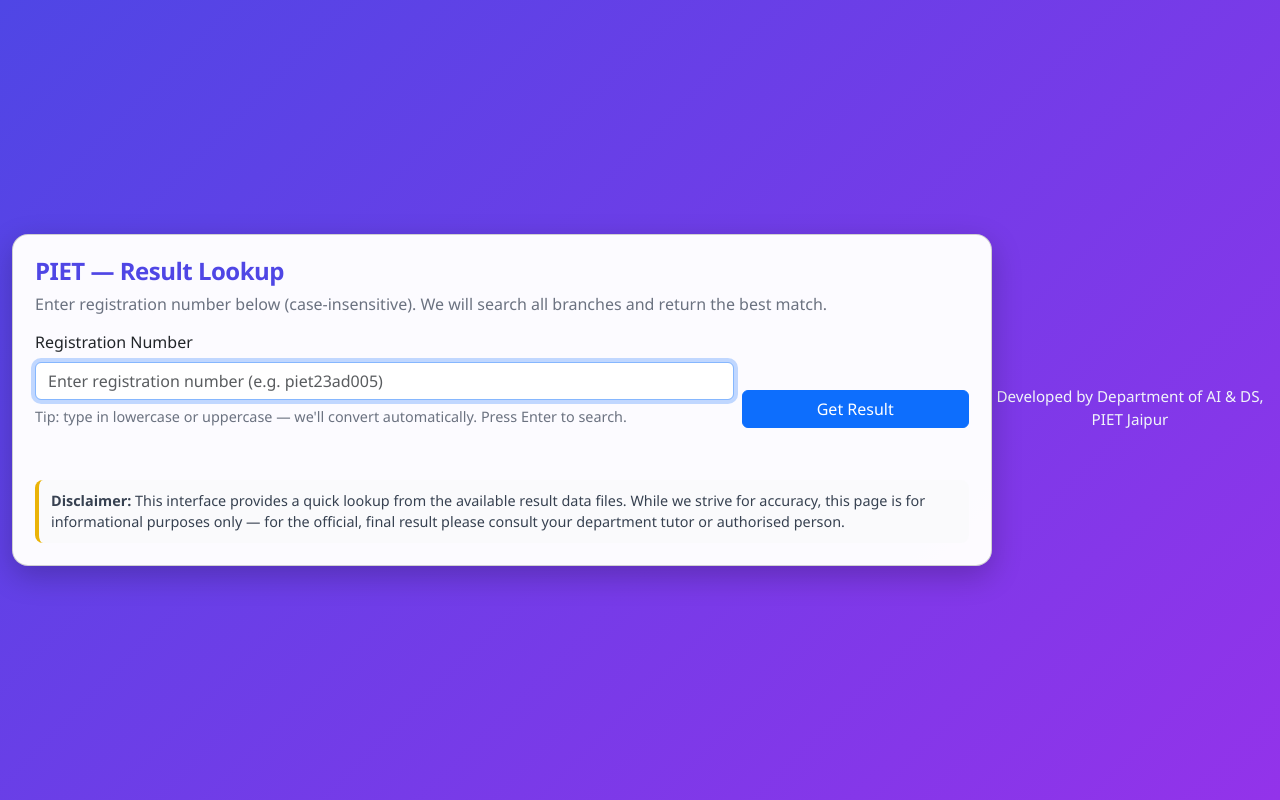
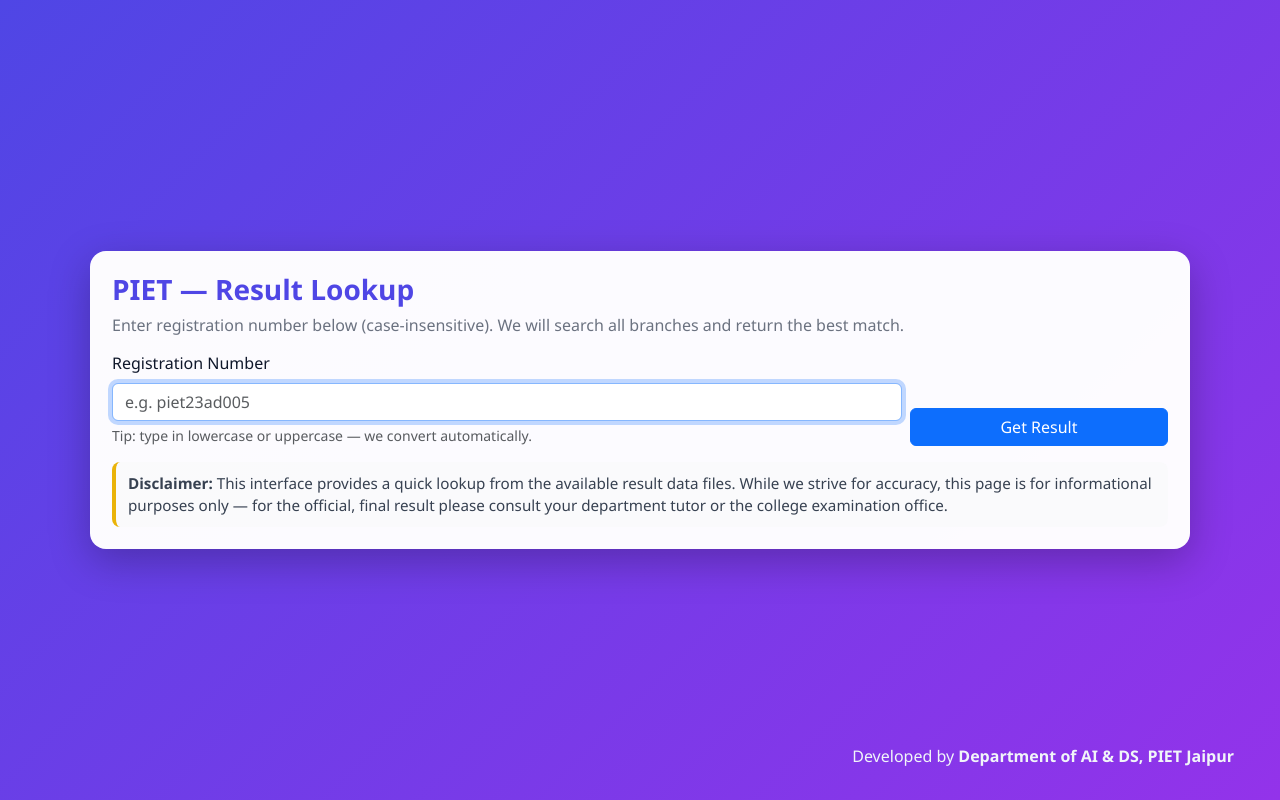
Before and after one commit to singhudaypratap/result4thsem, a Flask app: page / in a window 1280 px wide. Run offline with Flask 3, Linux system fonts and the light colour scheme.

Commit message:
Update index.html

```diff
--- a/templates/index.html
+++ b/templates/index.html
@@ -5,168 +5,212 @@
   <meta name="viewport" content="width=device-width,initial-scale=1" />
   <title>PIET — Result Lookup</title>
   <link href="https://cdn.jsdelivr.net/npm/bootstrap@5.3.2/dist/css/bootstrap.min.css" rel="stylesheet">
+
   <style>
     :root{
-      --accent1:#4f46e5;
-      --accent2:#9333ea;
+      --accent1: #4f46e5;
+      --accent2: #9333ea;
       --card-bg: rgba(255,255,255,0.98);
-      --muted:#6b7280;
+      --muted: #6b7280;
+    }
+
+    html,body {
+      height: 100%;
     }
     body {
+      margin: 0;
+      font-family: "Segoe UI", Tahoma, Geneva, Verdana, sans-serif;
+      display: flex;
+      flex-direction: column;
+      min-height: 100vh;
       background: linear-gradient(135deg, var(--accent1), var(--accent2));
-      min-height: 100vh;
+      color: #0f172a;
+    }
+
+    /* main container holds the card and grows */
+    .main {
+      flex: 1 0 auto;
       display: flex;
       align-items: center;
       justify-content: center;
-      font-family: "Segoe UI", Tahoma, Geneva, Verdana, sans-serif;
-      color: #111827;
-      padding: 36px 12px;
+      padding: 32px;
     }
-    .card {
+
+    .card-outer {
+      width: 100%;
+      max-width: 1100px;
       background: var(--card-bg);
       border-radius: 16px;
-      box-shadow: 0 10px 30px rgba(0,0,0,0.22);
-      max-width: 980px;
-      width: 100%;
+      box-shadow: 0 12px 40px rgba(0,0,0,0.25);
       padding: 22px;
+      position: relative;
     }
-    h4 {
+
+    h4.title {
+      color: var(--accent1);
       font-weight: 800;
-      color: var(--accent1);
       margin-bottom: 6px;
-      letter-spacing: -0.5px;
+      font-size: 1.75rem;
     }
-    .subtitle {
-      color: var(--muted);
-      margin-bottom: 14px;
-    }
-    .hint { font-size:0.9rem; color:var(--muted); margin-top:6px; }
+    .subtitle { color: var(--muted); margin-bottom: 14px; }
 
-    /* Group headings */
+    /* form area */
+    .form-row { margin-bottom: 12px; }
+
+    /* group heading */
     .group-head {
-      margin-top:18px;
-      margin-bottom:8px;
-      font-weight:700;
-      color:#111827;
+      margin-top: 18px;
+      margin-bottom: 8px;
+      font-weight: 800;
+      color: #0f172a;
       display:flex;
       align-items:center;
       gap:10px;
     }
-    .group-head small { color:var(--muted); font-weight:600; }
+    .group-head small { color: var(--muted); font-weight:600; }
 
-    /* Subjects grid (reused) */
+    /* grid */
     .subjects-grid {
       display: grid;
-      grid-template-columns: repeat(auto-fit, minmax(260px, 1fr));
+      grid-template-columns: repeat(auto-fit, minmax(220px, 1fr));
       gap: 12px;
-      margin-top: 6px;
+      margin-top: 8px;
     }
+
     .subject-item {
       display:flex;
       align-items:center;
       justify-content:space-between;
-      gap:12px;
-      padding:10px 14px;
-      border-radius:14px;
-      background: linear-gradient(180deg, rgba(255,255,255,0.02), rgba(0,0,0,0.02));
-      box-shadow: 0 4px 10px rgba(0,0,0,0.06);
-      font-weight:700;
-      color:#fff;
-      overflow:hidden;
+      padding: 10px 14px;
+      border-radius: 12px;
+      background: #fff;
+      box-shadow: 0 6px 18px rgba(15, 23, 42, 0.04);
+      font-weight: 700;
+      color: #0f172a;
+      overflow: visible;
     }
-    .subject-name { flex:1; text-overflow: ellipsis; white-space: nowrap; overflow: hidden; font-size: 0.95rem; }
+
+    .subject-name {
+      /* allow wrapping and long names */
+      white-space: normal;
+      word-break: break-word;
+      margin-right: 12px;
+      font-size: 0.95rem;
+      line-height: 1.2;
+      flex: 1 1 auto;
+    }
+
     .subject-grade {
-      margin-left: 12px; min-width:72px; text-align:center; border-radius:10px; padding:6px 10px; font-weight:800;
-      box-shadow: 0 3px 6px rgba(0,0,0,0.12);
-      color:#fff;
+      min-width: 56px;
+      padding: 6px 10px;
+      text-align: center;
+      border-radius: 8px;
+      font-weight: 800;
+      color: #fff;
+      margin-left: 8px;
+      flex: 0 0 auto;
     }
+
     /* grade colors */
-    .g-A { background:#16a34a; }    /* A family */
-    .g-B { background:#2563eb; }    /* B family */
-    .g-C { background:#f59e0b; color:#111 } /* C / D */
-    .g-F { background:#dc2626; }    /* Fail */
+    .g-A { background: #16a34a; }    /* A family */
+    .g-B { background: #2563eb; }    /* B */
+    .g-C { background: #f59e0b; color: #111; } /* C/D */
+    .g-F { background: #dc2626; }    /* Fail */
 
     /* summary */
     .summary-row {
       display:flex;
-      flex-wrap:wrap;
-      gap:12px;
+      gap:16px;
       align-items:center;
-      margin-top:16px;
-      background:#f8fafc;
-      padding:14px;
-      border-radius:10px;
-      align-items:center;
+      margin-top:18px;
+      background: #f8fafc;
+      padding: 14px;
+      border-radius: 10px;
+      flex-wrap: wrap;
     }
-    .kpi { display:flex; flex-direction:column; gap:6px; align-items:flex-start; }
-    .kpi .kpi-title { font-size:0.85rem; color:var(--muted); }
-    .kpi .kpi-value { font-size:1.6rem; font-weight:800; color:#111; }
-    .kpi-small { font-size:1.05rem; font-weight:700; color:#111; }
-    .badge-pass { background:#16a34a; color:#fff; padding:6px 10px; border-radius:8px; font-weight:800; }
-    .badge-fail { background:#dc2626; color:#fff; padding:6px 10px; border-radius:8px; font-weight:800; }
+    .kpi { display:flex; flex-direction:column; gap:6px; }
+    .kpi-title { font-size: 0.9rem; color: var(--muted); }
+    .kpi-value { font-size: 1.6rem; font-weight: 800; color: #0f172a; }
 
-    .msgbox { margin-top:12px; }
+    .badge-pass { background:#16a34a; color:white; padding:6px 10px; border-radius:8px; font-weight:700; }
+    .badge-fail { background:#dc2626; color:white; padding:6px 10px; border-radius:8px; font-weight:700; }
+
+    .msgbox { margin-top: 12px; }
 
     .disclaimer {
-      margin-top:16px;
-      font-size:0.9rem;
-      color:#374151;
-      background: rgba(249,250,251,0.6);
+      margin-top: 16px;
+      font-size: 0.95rem;
+      color: #374151;
+      background: rgba(249,250,251,0.7);
       border-left: 4px solid #eab308;
-      padding:10px 12px;
-      border-radius:8px;
+      padding: 10px 12px;
+      border-radius: 8px;
     }
 
-    .footer {
-      margin-top:20px;
-      text-align:center;
-      color:#f1f5f9;
-      font-size: 0.95rem;
+    /* footer fixed at bottom but not overlap card on small screens */
+    footer.site-footer {
+      background: transparent;
+      color: #f1f5f9;
+      padding: 14px 18px;
+      text-align: center;
+      flex-shrink: 0;
     }
 
-    @media (max-width:600px){
-      .kpi .kpi-value { font-size:1.2rem; }
-      .subject-item { padding:8px 10px; }
+    /* on larger screens show footer at right bottom inside page */
+    @media(min-width: 900px){
+      footer.site-footer {
+        position: fixed;
+        right: 28px;
+        bottom: 18px;
+        text-align: right;
+        width: auto;
       }
+    }
+
+    /* make sure long strings don't overflow */
+    code, pre { white-space: normal; word-break: break-word; }
+
   </style>
 </head>
 <body>
-  <div class="card">
-    <h4>PIET — Result Lookup</h4>
+  <div class="main">
+    <div class="card-outer" role="main" aria-labelledby="pageTitle">
+      <h4 id="pageTitle" class="title">PIET — Result Lookup</h4>
       <div class="subtitle">Enter registration number below (case-insensitive). We will search all branches and return the best match.</div>
 
-    <div class="row g-2 align-items-end">
-      <div class="col-md-9 col-12 mb-2">
+      <div class="row form-row g-2 align-items-end">
+        <div class="col-md-9 col-12">
           <label class="form-label">Registration Number</label>
-        <input id="reg" class="form-control" placeholder="Enter registration number (e.g. piet23ad005)" title="Type registration number. Case doesn't matter; it will be converted to UPPERCASE." autofocus>
-        <div class="hint">Tip: type in lowercase or uppercase — we'll convert automatically. Press Enter to search.</div>
+          <input id="reg" class="form-control" placeholder="e.g. piet23ad005" title="Type registration number; case doesn't matter. Press Enter to search." autofocus>
+          <div class="small text-muted mt-1">Tip: type in lowercase or uppercase — we convert automatically.</div>
         </div>
-      <div class="col-md-3 col-12 mb-2">
+        <div class="col-md-3 col-12">
           <button id="btn" class="btn btn-primary w-100">Get Result</button>
         </div>
       </div>
 
-    <div id="msg" class="msgbox"></div>
-    <div id="results" class="mt-3"></div>
+      <div id="msg" class="msgbox" aria-live="polite"></div>
+      <div id="results" class="mt-3" role="region" aria-live="polite"></div>
 
       <div class="disclaimer">
-      <strong>Disclaimer:</strong> This interface provides a quick lookup from the available result data files. While we strive for accuracy, this page is for informational purposes only — for the official, final result please consult your department tutor or authorised person.
+        <strong>Disclaimer:</strong> This interface provides a quick lookup from the available result data files. While we strive for accuracy, this page is for informational purposes only — for the official, final result please consult your department tutor or the college examination office.
+      </div>
     </div>
   </div>
 
-  <div class="footer mt-3">
-    Developed by Department of AI &amp; DS, PIET Jaipur
-  </div>
+  <footer class="site-footer">
+    Developed by <strong>Department of AI &amp; DS, PIET Jaipur</strong>
+  </footer>
 
 <script>
-/* Helper & UI logic */
+/* UI logic — works with /api/result?reg=... */
 const btn = document.getElementById('btn');
 const regInput = document.getElementById('reg');
 const results = document.getElementById('results');
 const msg = document.getElementById('msg');
 
 function gradeBucket(g){
-  if(!g && g!==0) return 'g-B';
+  if(g === null || g === undefined) return 'g-B';
   const s = String(g).toUpperCase().trim();
   if(s === 'A++' || s === 'A+' || s.startsWith('A')) return 'g-A';
   if(s.startsWith('B')) return 'g-B';
@@ -176,18 +220,16 @@
 }
 function safeText(s){ return (s===null||s===undefined) ? '' : String(s); }
 function toTwoDecimals(val){
-  const n = parseFloat(String(val).replace(/[^0-9.\-]/g,'')); // strip weird chars
+  const n = parseFloat(String(val).replace(/[^0-9.\-]/g,''));
   if(isNaN(n)) return safeText(val);
   return n.toFixed(2);
 }
-
-function isLabName(name){
-  if(!name) return false;
-  return /lab/i.test(name); // simple detection: contains "lab"
-}
+function escapeHtml(s){ if(s===null||s===undefined) return ''; return String(s).replace(/&/g,'&amp;').replace(/</g,'&lt;').replace(/>/g,'&gt;'); }
+function isLabName(name){ if(!name) return false; return /lab/i.test(name); }
 
 async function renderResult(regRaw){
-  results.innerHTML = ''; msg.innerHTML = '';
+  results.innerHTML = '';
+  msg.innerHTML = '';
   const reg = String(regRaw || '').trim().toUpperCase();
   if(!reg){
     msg.innerHTML = '<div class="alert alert-warning">Enter registration number.</div>';
@@ -197,13 +239,13 @@
   btn.disabled = true;
   btn.innerText = 'Searching...';
 
-  try{
+  try {
     const resp = await fetch('/api/result?'+new URLSearchParams({reg}));
     let data;
-    try { data = await resp.json(); } catch(e){ msg.innerHTML = '<div class="alert alert-danger">Server returned invalid JSON.</div>'; return; }
+    try { data = await resp.json(); } catch(e){ msg.innerHTML = '<div class="alert alert-danger">Server returned invalid response.</div>'; return; }
 
     if(resp.status !== 200){
-      msg.innerHTML = `<div class="alert alert-danger">${data.error || 'Request failed'}</div>`;
+      msg.innerHTML = `<div class="alert alert-danger">${escapeHtml(data.error || 'Request failed')}</div>`;
       return;
     }
 
@@ -215,8 +257,9 @@
 
     const r = rows[0];
 
-    if(r["__branch__"]){
-      msg.innerHTML = `<div class="alert alert-warning">Note: record found under branch <strong>${escapeHtml(r["__branch__"])}</strong>.</div>`;
+    // branch note
+    if(r["Branch"]){
+      msg.innerHTML = `<div class="alert alert-warning">Note: record found under branch <strong>${escapeHtml(r["Branch"])}</strong>.</div>`;
     }
 
     const studentName = safeText(r["Name"] || '');
@@ -224,25 +267,25 @@
     const uniroll = safeText(r["Uni-Roll No"] || '');
     const colroll = safeText(r["Col Roll No"] || '');
 
-    // prepare subjects
-    const skip = new Set(["Reg. No","Name","Uni-Roll No","Col Roll No","Total Back","Result","SGPA","__branch__"]);
+    // prepare subject keys (ignore core fields)
+    const skip = new Set(["Reg. No","Name","Uni-Roll No","Col Roll No","Total Back","Result","SGPA","Branch"]);
     const subjectKeys = Object.keys(r).filter(k => !skip.has(k));
-    const subjects = subjectKeys.map(k=>{
-      return { rawKey: k, name: String(k).split(" (")[0], grade: r[k] };
+    const subjects = subjectKeys.map(k => {
+      return { key: k, name: String(k).split(" (")[0], grade: r[k] };
     });
 
-    // split into theory vs labs
+    // group into theory and labs
     const theory = subjects.filter(s => !isLabName(s.name));
     const labs = subjects.filter(s => isLabName(s.name));
 
-    // sort each group alphabetically
+    // sort alphabetically for readability
     theory.sort((a,b)=> a.name.localeCompare(b.name, undefined, {sensitivity:'base'}));
     labs.sort((a,b)=> a.name.localeCompare(b.name, undefined, {sensitivity:'base'}));
 
-    let html = `<h3 style="margin-top:8px; margin-bottom:6px; font-weight:800;">${escapeHtml(studentName)} <small style="color:var(--muted); font-weight:600;">(${escapeHtml(regNo)})</small></h3>`;
-    html += `<div style="color:var(--muted); margin-bottom:10px;">Uni-Roll: ${escapeHtml(uniroll)} · Col Roll: ${escapeHtml(colroll)}</div>`;
+    // Build HTML
+    let html = `<h3 style="margin-top:8px; margin-bottom:6px; font-weight:800;">${escapeHtml(studentName)} <small style="color:${escapeHtml('#6b7280')}; font-weight:600;">(${escapeHtml(regNo)})</small></h3>`;
+    html += `<div style="color:${escapeHtml('#6b7280')}; margin-bottom:10px;">Uni-Roll: ${escapeHtml(uniroll)} · Col Roll: ${escapeHtml(colroll)}</div>`;
 
-    // THEORY group
     if(theory.length){
       html += `<div class="group-head">THEORY <small>(${theory.length})</small></div>`;
       html += `<div class="subjects-grid">`;
@@ -253,7 +296,6 @@
       html += `</div>`;
     }
 
-    // PRACTICAL / SESSIONAL group
     if(labs.length){
       html += `<div class="group-head">PRACTICAL &amp; SESSIONAL <small>(${labs.length})</small></div>`;
       html += `<div class="subjects-grid">`;
@@ -264,17 +306,17 @@
       html += `</div>`;
     }
 
-    // Summary
+    // summary
     const sgpaStr = toTwoDecimals(r["SGPA"]);
     const totalBack = escapeHtml(r["Total Back"] || '');
     const resultStatus = String(r["Result"] || '');
     const isPass = resultStatus.toLowerCase().includes('pass');
 
-    html += `<div class="summary-row"><div class="kpi"><div class="kpi-title">SGPA</div><div class="kpi-value">${escapeHtml(sgpaStr)}</div></div><div class="kpi"><div class="kpi-title">Total Back</div><div class="kpi-small">${escapeHtml(totalBack)}</div></div><div style="margin-left:auto;"><div class="${isPass ? 'badge-pass' : 'badge-fail'}">${escapeHtml(resultStatus || 'N/A')}</div></div></div>`;
+    html += `<div class="summary-row"><div class="kpi"><div class="kpi-title">SGPA</div><div class="kpi-value">${escapeHtml(sgpaStr)}</div></div><div class="kpi"><div class="kpi-title">Total Back</div><div class="kpi-value" style="font-size:1.15rem">${escapeHtml(totalBack)}</div></div><div style="margin-left:auto;"><div class="${isPass ? 'badge-pass' : 'badge-fail'}">${escapeHtml(resultStatus || 'N/A')}</div></div></div>`;
 
     results.innerHTML = html;
 
-  } catch(err){
+  } catch (err) {
     msg.innerHTML = `<div class="alert alert-danger">${escapeHtml(err.message || 'Unknown error')}</div>`;
   } finally {
     btn.disabled = false;
@@ -282,14 +324,9 @@
   }
 }
 
-function escapeHtml(s){
-  if(s === null || s === undefined) return '';
-  return String(s).replace(/&/g,"&amp;").replace(/</g,"&lt;").replace(/>/g,"&gt;");
-}
-
-// click and Enter handling
 btn.addEventListener('click', ()=> renderResult(regInput.value));
 regInput.addEventListener('keydown', (ev)=> { if(ev.key === 'Enter') renderResult(regInput.value); });
+
 </script>
 </body>
 </html>
```
Lines whose indentation alone changed are shown as unchanged.
